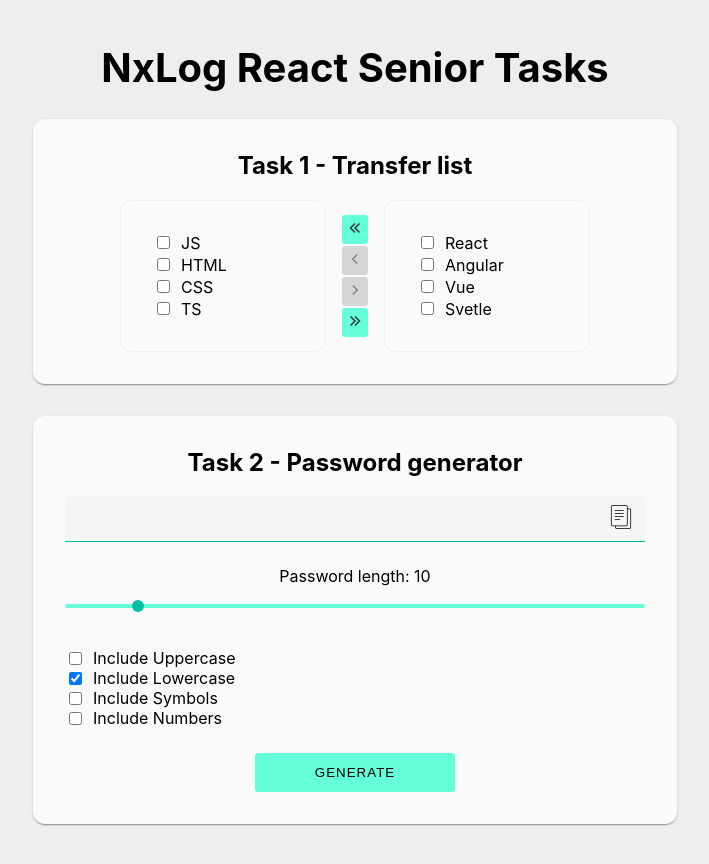
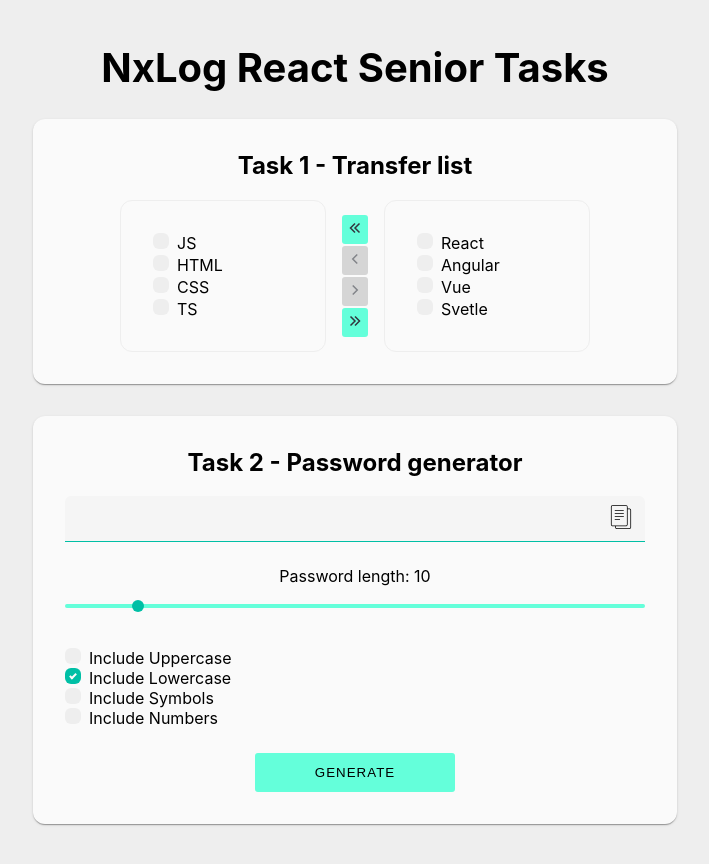
Before and after one commit to toni2804/nxlog-react-test, a React (Create React App) app: page / in a window 1280 px wide. Shown: the top 864 px of the page, without its empty margins (285-994 px from the left). Built offline with nearby package versions, Linux system fonts and the light colour scheme.

Commit message:
feat(Checkbox.module.scss): Implement custom checkmark

```diff
--- a/src/components/Checkbox/Checkbox.module.scss
+++ b/src/components/Checkbox/Checkbox.module.scss
@@ -1,4 +1,6 @@
 @import "src/theme/spacings";
+@import "src/theme/colors";
+@import "src/theme/mixins";
 
 .wrapper {
   display: flex;
@@ -6,10 +8,53 @@
 }
 
 .input {
-  cursor: pointer;
+  position: absolute;
+  opacity: 0;
+  height: 0;
+  width: 0;
+
+  &:checked {
+    ~ .checkmark {
+      background-color: $colorPrimaryDarker;
+
+      &::after {
+        display: block;
+      }
+    }
+  }
 }
 
 .label {
-  margin-left: $space4;
+  position: relative;
+  cursor: pointer;
+  padding-left: $space7;
   font-size: $space6;
+  user-select: none;
+
+  &:hover input:not(:checked) ~ .checkmark {
+    background-color: $colorSecondaryDarker;
+  }
 }
+
+.checkmark {
+  position: absolute;
+  top: 0;
+  left: 0;
+  background-color: $colorSecondaryDark;
+  border-radius: $radiiInputs;
+
+  @include square($space6);
+
+  &::after {
+    content: "";
+    position: absolute;
+    display: none;
+    left: 6px;
+    top: 4px;
+    width: 2px;
+    height: 5px;
+    border: solid $colorSecondaryLight;
+    border-width: 0 2.5px 2.5px 0;
+    transform: rotate(45deg);
+  }
+}
--- a/src/components/Checkbox/index.tsx
+++ b/src/components/Checkbox/index.tsx
@@ -2,18 +2,17 @@ import { InputHTMLAttributes } from "react";
 import styles from "src/components/Checkbox/Checkbox.module.scss";
 
 export interface CheckboxProps extends InputHTMLAttributes<HTMLInputElement> {
-  label?: string;
+  label: string;
 }
 
 export function Checkbox({ id, label, ...props }: CheckboxProps) {
   return (
     <div className={styles.wrapper}>
-      <input type="checkbox" id={id} {...props} className={styles.input} />
-      {label && (
-        <label htmlFor={id} className={styles.label}>
-          {label}
-        </label>
-      )}
+      <label htmlFor={id} className={styles.label}>
+        <input type="checkbox" id={id} {...props} className={styles.input} />
+        <span className={styles.checkmark} />
+        {label}
+      </label>
     </div>
   );
 }
--- a/src/components/Task/Task.module.scss
+++ b/src/components/Task/Task.module.scss
@@ -9,7 +9,7 @@
   padding: $space8;
   margin-bottom: $space8;
   border-radius: $radiiBoxes;
-  background-color: $colorsecondaryLight;
+  background-color: $colorSecondaryLight;
 
   @include boxShadow;
   @include smRevertMedia {
--- a/src/theme/_colors.scss
+++ b/src/theme/_colors.scss
@@ -1,4 +1,4 @@
-$colorsecondaryLight: #fafafa;
+$colorSecondaryLight: #fafafa;
 $colorSecondary: #f5f5f5;
 $colorSecondaryDark: #eeeeee;
 $colorSecondaryDarker: #BDBDBD;
```
